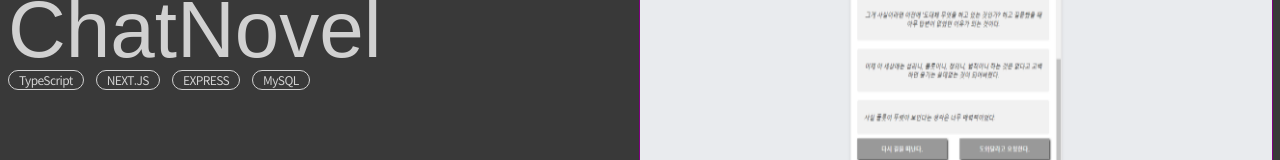
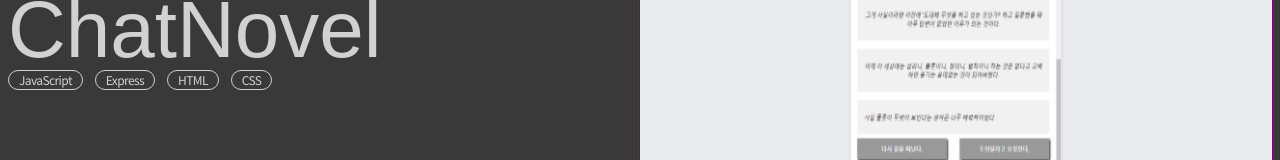
Before and after one commit to YoonJieut/YoonJieutBlog, a Next.js app: page /mainTest/introduce/chatnovel in a window 1280 px wide. Shown: the part 175-335 px from the top of the page. Built offline with nearby package versions, Linux system fonts and the light colour scheme; a web font is replaced by a local one.

Commit message:
Docs : meta데이터에 객체 추가
introduce 페이지에 쓰이는 url 과 소개 content를 추가 작성했다.

```diff
--- a/app/_constants/portfolio/portfolioMetaData.ts
+++ b/app/_constants/portfolio/portfolioMetaData.ts
@@ -1,20 +1,37 @@
 // pagesMetaData.ts
+// 포트 폴리오 관련 리터럴 데이터가 적혀있는 파일
+
 // todo : 라우트 변경시 path도 변경해야 한다.
 const portfolioMetaData = [
   {
     name: "YoonJieut",
     path: "http://localhost:3000/mainTest/introduce/yoonjieut",
-    stack: ["TypeScript", "NEXT.JS", "EXPRESS", "MySQL"],
+    stack: ["TypeScript", "NEXT.JS", "EXPRESS", "MySQL", "Figma"],
+    introduce: {
+      imgUrl: "/images/entry.png",
+      content:
+        "개인 프로젝트로 진행하는 포트폴리오 사이트입니다. 기본 작성법과 SSR 구현 뿐 아니라, 프론트엔드 개발자로서 '디자인 역랑'도 기르기 위해 디자인의 기본 흐름과 본인의 스타일 확신에 관한 연구도 병행하였습니다. 컴포넌트 구조를 고려하고, Figma Dev툴을 이용해 컴포넌트를 제작해보는 시도를 해보았습니다. '애니메이션을 바닐라 코드로 제작'해보며 애니메이션의 원리를 이해하고, 이를 바탕으로 CSS 애니메이션을 구현해보았습니다. 유지보수 측면에서는 리터럴을 분리하는 과정을 진행하고 있으며 이를 통해 실제 프로젝트에서 어떤 경험이 주요할까 스스로 고민해보는 시간을 가지게 되었습니다.",
+    },
   },
   {
     name: "ERP",
     path: "http://localhost:3000/mainTest/introduce/erp",
-    stack: ["JavaScript", "Express", "HTML", "CSS"],
+    stack: ["TypeScript", "NEXT.JS", "EXPRESS", "MariaDB", "Figma", "Slack"],
+    introduce: {
+      imgUrl: "/images/erp_mainpage.png",
+      content:
+        "기업에서 자주 사용하는 ERP 시스템을 팀 협업을 통해 구축해보며 프로덕트 개발의 워크 플로를 경험했습니다. 이를 통해 PM과 개발자의 역할을 동시에 수행하며 프로젝트를 진행했습니다. 구현 외 기획과 DB 스키마 설계, 트리거 설정, 노션 문서화 작업을 통해 프로젝트의 전반적인 흐름을 이해하고, 이를 바탕으로 개발을 진행했습니다. 또한, Figma를 이용해 프로토타입 제작과 디자인을 하고, Slack을 이용해 팀원들과 소통하며 프로젝트를 진행했습니다. 마음대로 안 되었던 점은 소통하며 작업할 땐, 본인 작업의 역량이 떨어지는 현상을 발견하여 이를 해결하기 위해 역할 분담과 중복되는 일이 없도록 노력했습니다.",
+    },
   },
   {
     name: "ChatNovel",
     path: "http://localhost:3000/mainTest/introduce/chatnovel",
-    stack: ["TypeScript", "NEXT.JS", "EXPRESS", "MySQL"],
+    stack: ["JavaScript", "Express", "HTML", "CSS"],
+    introduce: {
+      imgUrl: "/images/chat_main.png",
+      content:
+        "새로운 취미인 소설을 활용한 프로젝트를 진행해보며 좋아하는 것을 통해 공부도 할 수 있다는 것에 대한 확신을 가지게 해준 프로젝트입니다. 초기 JS에 입문했을 때, 막막하던 개발을 공부를 통해 개념을 빠르게 확립하고 프로젝트에 적용하므로서 CLOUSRE 패턴과 REACT의 코어에 해당하는 컴포넌트 생성과 랜더링 방식에 대해 이해하게 되었습니다. 이 프로젝트를 하며 취미를 통해 공부하는 것이 얼마나 즐거운 일인지 깨달을 수 있었습니다.",
+    },
   },
   {
     name: "testRightSection",
```
